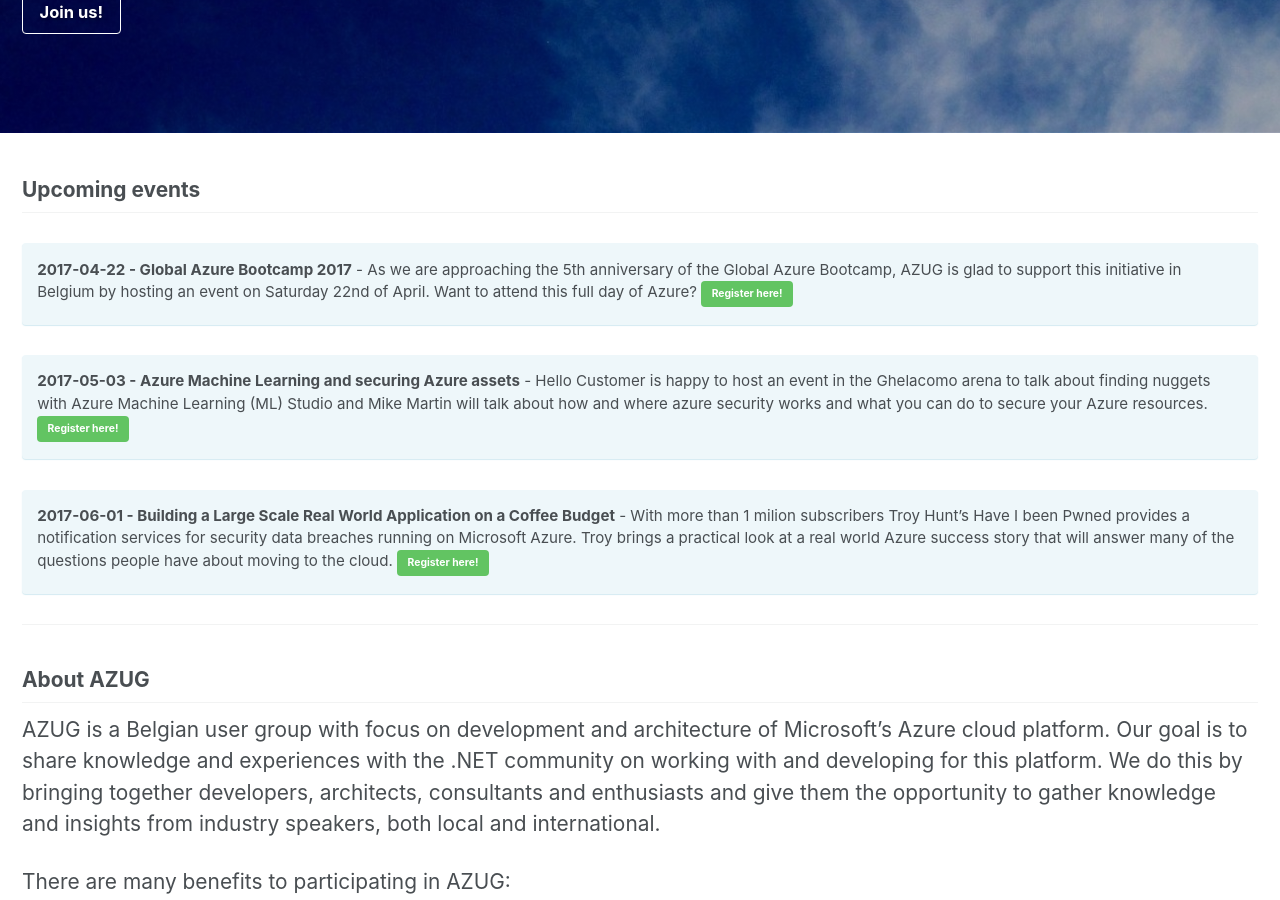
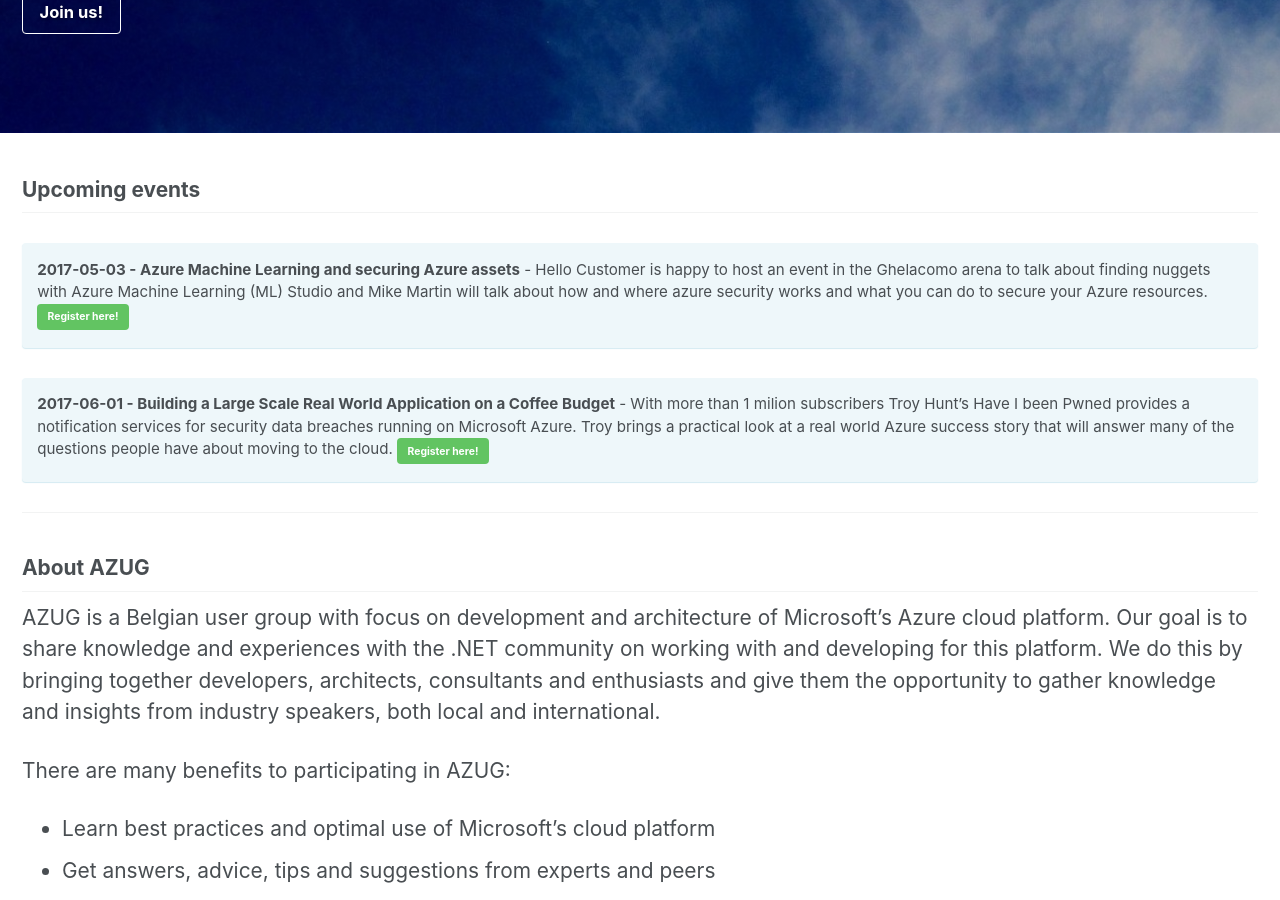
Before and after one commit to AzugBe/azugbe.github.io, a Jekyll site: the page built from index.md, in a window 1280 px wide and 900 px high, scrolled down 426 px. Built offline with Jekyll 4.4.1, drawn with Linux system fonts in a browser that asks for light colours.

Commit message:
Remove Global Azure Bootcamp from landing page (#19)

```diff
--- a/index.md
+++ b/index.md
@@ -13,9 +13,6 @@ excerpt: "The Belgium Azure User Group focuses on knowledge sharing and networki
 ---
 
 ## Upcoming events
-**2017-04-22 - Global Azure Bootcamp 2017** - As we are approaching the 5th anniversary of the Global Azure Bootcamp, AZUG is glad to support this initiative in Belgium by hosting an event on Saturday 22nd of April. Want to attend this full day of Azure? [Register here!](/events/2017/04/22/global-azure-bootcamp-2017){: .btn .btn--success}
-{: .notice--info}
-
 **2017-05-03 - Azure Machine Learning and securing Azure assets** - Hello Customer is happy to host an event in the Ghelacomo arena to talk about finding nuggets with Azure Machine Learning (ML) Studio and Mike Martin will talk about how and where azure security works and what you can do to secure your Azure resources. [Register here!](/events/2017/05/03/azure-machine-learning-and-securing-azure-assets){: .btn .btn--success}
 {: .notice--info}
 
```
